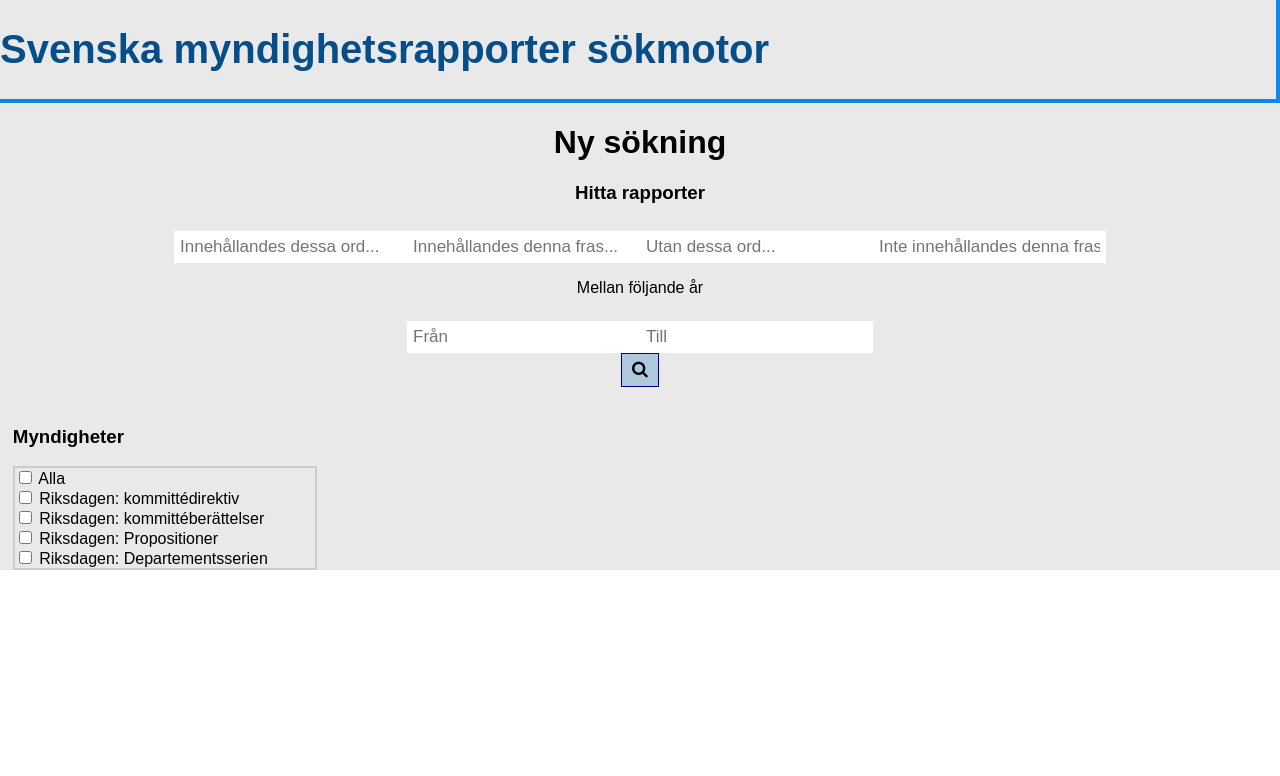
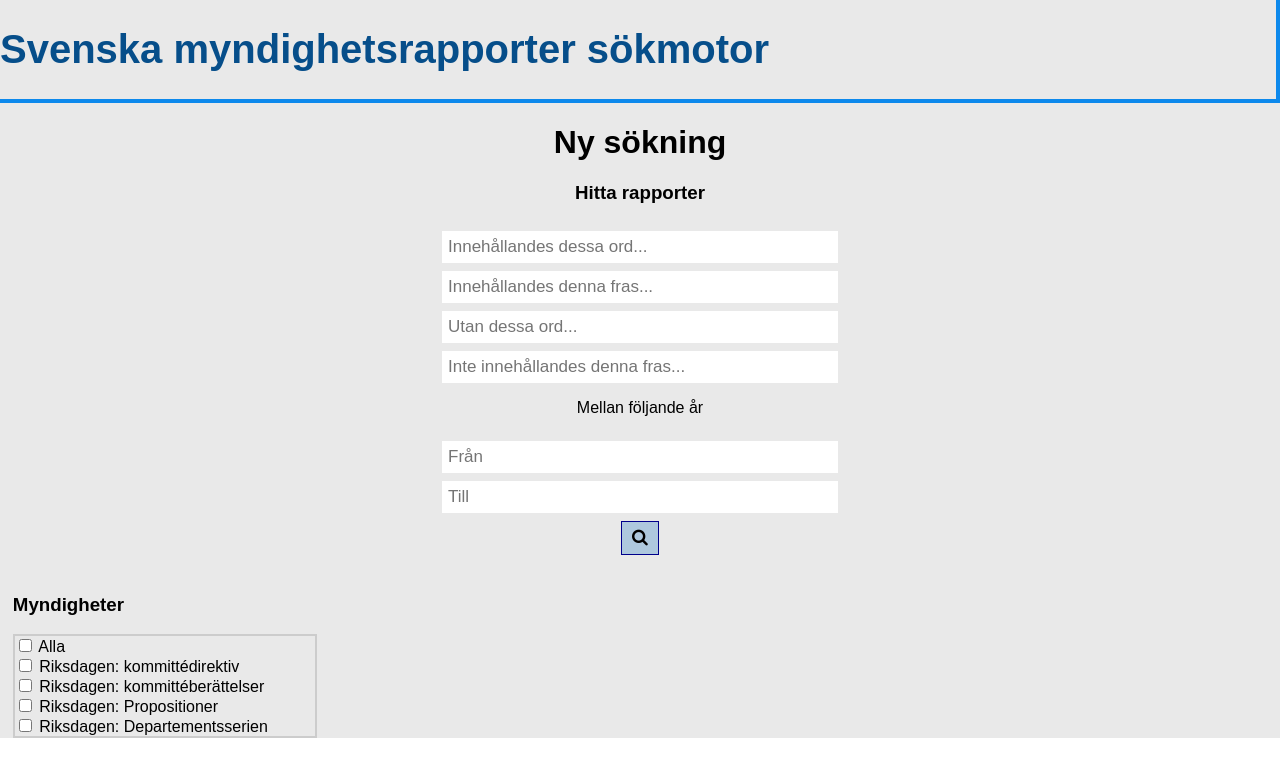
Before and after one commit to DD2477-ESV/esvsearch, a React (Create React App) app in the folder frontend-react/: page / in a window 1280 px wide. Shown: the top 776 px of the page. Built offline with nearby package versions, Linux system fonts and the light colour scheme.

Commit message:
liten design update

```diff
--- a/frontend-react/src/components/HomePage.js
+++ b/frontend-react/src/components/HomePage.js
@@ -108,8 +108,6 @@ const HomePage = () => {
 	};
 
 	const handleMust = () => {
-		/*const [termsToMatch, setTermsToMatch] = useState("");
-		const [phrase, setPhrase] = useState("");*/
 		let must = [];
 
 		let changed = false;
--- a/frontend-react/src/styles/HomePageStyles.css
+++ b/frontend-react/src/styles/HomePageStyles.css
@@ -31,13 +31,21 @@ body {
     border: none;
   }
 
+  .search-fields {
+    display: flex;
+    flex-direction: column;
+    justify-content: center;
+  }
   .search-fields input {
+    width: 30%;
+    align-self: center;
   }
 
   .homepage-main-container {
   }
 
   .homepage-search-button {
+    margin-top: 8px;
       float: center;
       padding: 6px 10px;
       background: #aec8de;
```
